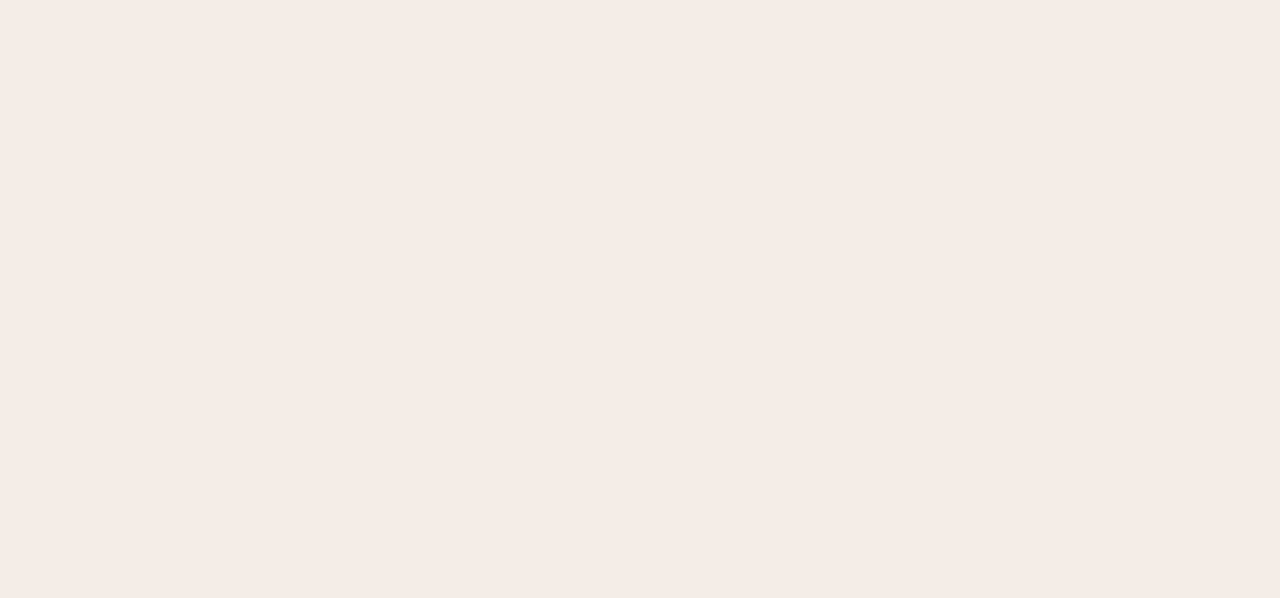
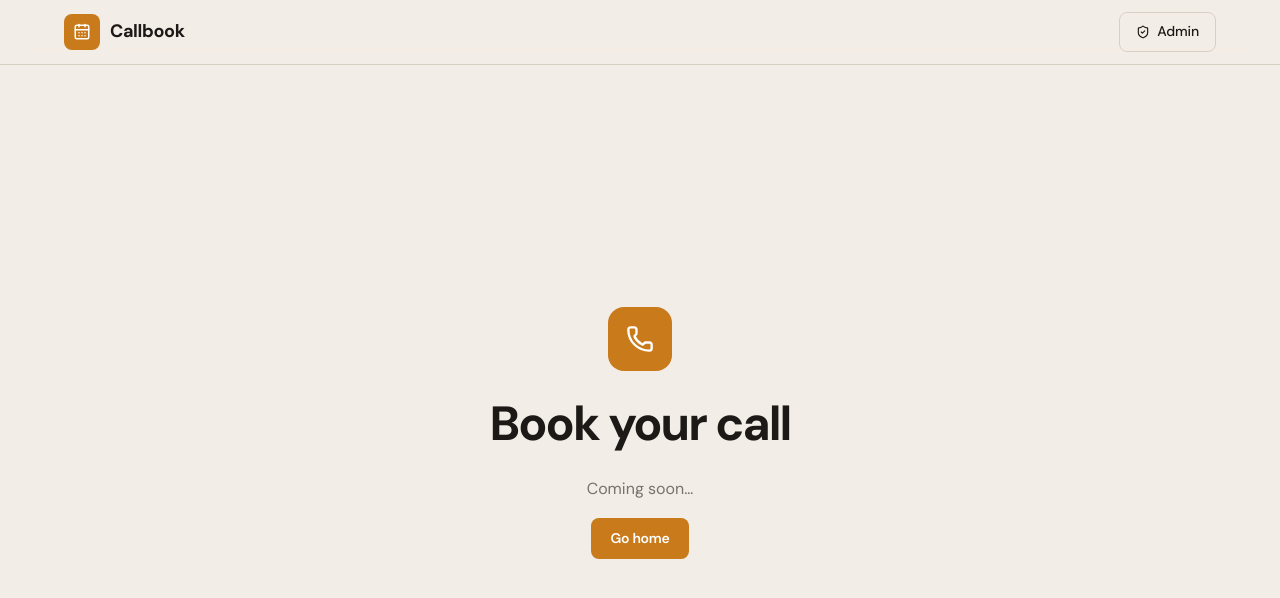
Before and after one commit to x0000ff/ai-for-developers-project-386, a React (Vite) app in the folder packages/frontend/: page /book in a window 1280 px wide. Before the commit this address had no page. Shown: the top 598 px of the page. Built offline with nearby package versions, Linux system fonts and the light colour scheme.

Commit message:
Make boilerplate for the landing

```diff
--- a/packages/frontend/src/components/Navbar.tsx
+++ b/packages/frontend/src/components/Navbar.tsx
@@ -1,12 +1,7 @@
-import { CalendarDays, Phone, ShieldCheck } from 'lucide-react';
+import { CalendarDays, ShieldCheck } from 'lucide-react';
 import { Link } from 'react-router-dom';
 
 export function Navbar() {
-  const scrollToBook = (e: React.MouseEvent) => {
-    e.preventDefault();
-    document.getElementById('book')?.scrollIntoView({ behavior: 'smooth' });
-  };
-
   return (
     <nav
       style={{
@@ -31,7 +26,10 @@ export function Navbar() {
         }}
       >
         {/* Logo */}
-        <div style={{ display: 'flex', alignItems: 'center', gap: 10 }}>
+        <Link
+          to="/"
+          style={{ display: 'flex', alignItems: 'center', gap: 10, textDecoration: 'none' }}
+        >
           <div
             style={{
               width: 36,
@@ -57,12 +55,12 @@ export function Navbar() {
           >
             Callbook
           </span>
-        </div>
+        </Link>
 
         {/* Actions */}
         <div style={{ display: 'flex', alignItems: 'center', gap: 10 }}>
-          <button
-            onClick={scrollToBook}
+<Link
+            to="/admin"
             className="nav-btn-outline"
             style={{
               display: 'flex',
@@ -73,29 +71,6 @@ export function Navbar() {
               borderRadius: 8,
               background: 'transparent',
               color: 'var(--fg)',
-              fontFamily: 'var(--font)',
-              fontWeight: 500,
-              fontSize: 14,
-              cursor: 'pointer',
-              letterSpacing: '-0.01em',
-            }}
-          >
-            <Phone size={14} strokeWidth={2} />
-            Book your call
-          </button>
-
-          <Link
-            to="/admin"
-            className="nav-btn-accent"
-            style={{
-              display: 'flex',
-              alignItems: 'center',
-              gap: 7,
-              padding: '8px 16px',
-              border: '1px solid var(--accent)',
-              borderRadius: 8,
-              background: 'var(--accent)',
-              color: 'var(--accent-fg)',
               fontFamily: 'var(--font)',
               fontWeight: 500,
               fontSize: 14,
--- a/packages/frontend/src/main.tsx
+++ b/packages/frontend/src/main.tsx
@@ -4,12 +4,16 @@ import React from 'react';
 import ReactDOM from 'react-dom/client';
 import { BrowserRouter, Route, Routes } from 'react-router-dom';
 import './landing.css';
+import { AdminPage } from './pages/AdminPage';
+import { BookCallPage } from './pages/BookCallPage';
 import { LandingPage } from './pages/LandingPage';
 
 function App() {
   return (
     <Routes>
       <Route path="/" element={<LandingPage />} />
+      <Route path="/book" element={<BookCallPage />} />
+      <Route path="/admin" element={<AdminPage />} />
     </Routes>
   );
 }
--- /dev/null
+++ b/packages/frontend/src/pages/AdminPage.tsx
@@ -0,0 +1,85 @@
+import { ShieldCheck } from 'lucide-react';
+import { Link } from 'react-router-dom';
+import { Navbar } from '../components/Navbar';
+
+export function AdminPage() {
+  return (
+    <div style={{ minHeight: '100vh' }}>
+      <Navbar />
+
+      <main
+        style={{
+          maxWidth: 1200,
+          margin: '0 auto',
+          padding: '0 24px',
+          minHeight: 'calc(100vh - 64px)',
+          display: 'flex',
+          flexDirection: 'column',
+          alignItems: 'center',
+          justifyContent: 'center',
+          gap: 16,
+        }}
+      >
+        <div
+          style={{
+            width: 64,
+            height: 64,
+            background: 'var(--accent)',
+            borderRadius: 16,
+            display: 'flex',
+            alignItems: 'center',
+            justifyContent: 'center',
+          }}
+        >
+          <ShieldCheck size={28} color="white" strokeWidth={2} />
+        </div>
+
+        <h1
+          style={{
+            fontFamily: 'var(--font)',
+            fontWeight: 700,
+            fontSize: 'clamp(2rem, 5vw, 3rem)',
+            letterSpacing: '-0.04em',
+            color: 'var(--fg)',
+            margin: 0,
+            textAlign: 'center',
+          }}
+        >
+          Admin
+        </h1>
+
+        <p
+          style={{
+            fontFamily: 'var(--font)',
+            fontSize: 16,
+            color: 'var(--fg-muted)',
+            margin: 0,
+            textAlign: 'center',
+          }}
+        >
+          Coming soon…
+        </p>
+
+        <Link
+          to="/"
+          style={{
+            display: 'inline-flex',
+            alignItems: 'center',
+            padding: '10px 20px',
+            background: 'var(--accent)',
+            color: 'var(--accent-fg)',
+            border: 'none',
+            borderRadius: 8,
+            fontFamily: 'var(--font)',
+            fontWeight: 600,
+            fontSize: 14,
+            textDecoration: 'none',
+            letterSpacing: '-0.02em',
+          }}
+        >
+          Go home
+        </Link>
+      </main>
+    </div>
+  );
+}
--- /dev/null
+++ b/packages/frontend/src/pages/BookCallPage.tsx
@@ -0,0 +1,85 @@
+import { Phone } from 'lucide-react';
+import { Link } from 'react-router-dom';
+import { Navbar } from '../components/Navbar';
+
+export function BookCallPage() {
+  return (
+    <div style={{ minHeight: '100vh' }}>
+      <Navbar />
+
+      <main
+        style={{
+          maxWidth: 1200,
+          margin: '0 auto',
+          padding: '0 24px',
+          minHeight: 'calc(100vh - 64px)',
+          display: 'flex',
+          flexDirection: 'column',
+          alignItems: 'center',
+          justifyContent: 'center',
+          gap: 16,
+        }}
+      >
+        <div
+          style={{
+            width: 64,
+            height: 64,
+            background: 'var(--accent)',
+            borderRadius: 16,
+            display: 'flex',
+            alignItems: 'center',
+            justifyContent: 'center',
+          }}
+        >
+          <Phone size={28} color="white" strokeWidth={2} />
+        </div>
+
+        <h1
+          style={{
+            fontFamily: 'var(--font)',
+            fontWeight: 700,
+            fontSize: 'clamp(2rem, 5vw, 3rem)',
+            letterSpacing: '-0.04em',
+            color: 'var(--fg)',
+            margin: 0,
+            textAlign: 'center',
+          }}
+        >
+          Book your call
+        </h1>
+
+        <p
+          style={{
+            fontFamily: 'var(--font)',
+            fontSize: 16,
+            color: 'var(--fg-muted)',
+            margin: 0,
+            textAlign: 'center',
+          }}
+        >
+          Coming soon…
+        </p>
+
+        <Link
+          to="/"
+          style={{
+            display: 'inline-flex',
+            alignItems: 'center',
+            padding: '10px 20px',
+            background: 'var(--accent)',
+            color: 'var(--accent-fg)',
+            border: 'none',
+            borderRadius: 8,
+            fontFamily: 'var(--font)',
+            fontWeight: 600,
+            fontSize: 14,
+            textDecoration: 'none',
+            letterSpacing: '-0.02em',
+          }}
+        >
+          Go home
+        </Link>
+      </main>
+    </div>
+  );
+}
--- a/packages/frontend/src/pages/LandingPage.tsx
+++ b/packages/frontend/src/pages/LandingPage.tsx
@@ -1,4 +1,5 @@
 import { Clock, Phone, ShieldCheck, Users, Zap } from 'lucide-react';
+import { Link } from 'react-router-dom';
 import { Navbar } from '../components/Navbar';
 
 const features = [
@@ -76,7 +77,8 @@ export function LandingPage() {
             animationDelay: '240ms',
           }}
         >
-          <button
+          <Link
+            to="/book"
             className="cta-btn"
             style={{
               display: 'inline-flex',
@@ -91,12 +93,13 @@ export function LandingPage() {
               fontWeight: 600,
               fontSize: 16,
               cursor: 'pointer',
+              textDecoration: 'none',
               letterSpacing: '-0.02em',
             }}
           >
             <Phone size={16} strokeWidth={2} />
             Book your call
-          </button>
+          </Link>
         </div>
 
         {/* Feature row */}
```
